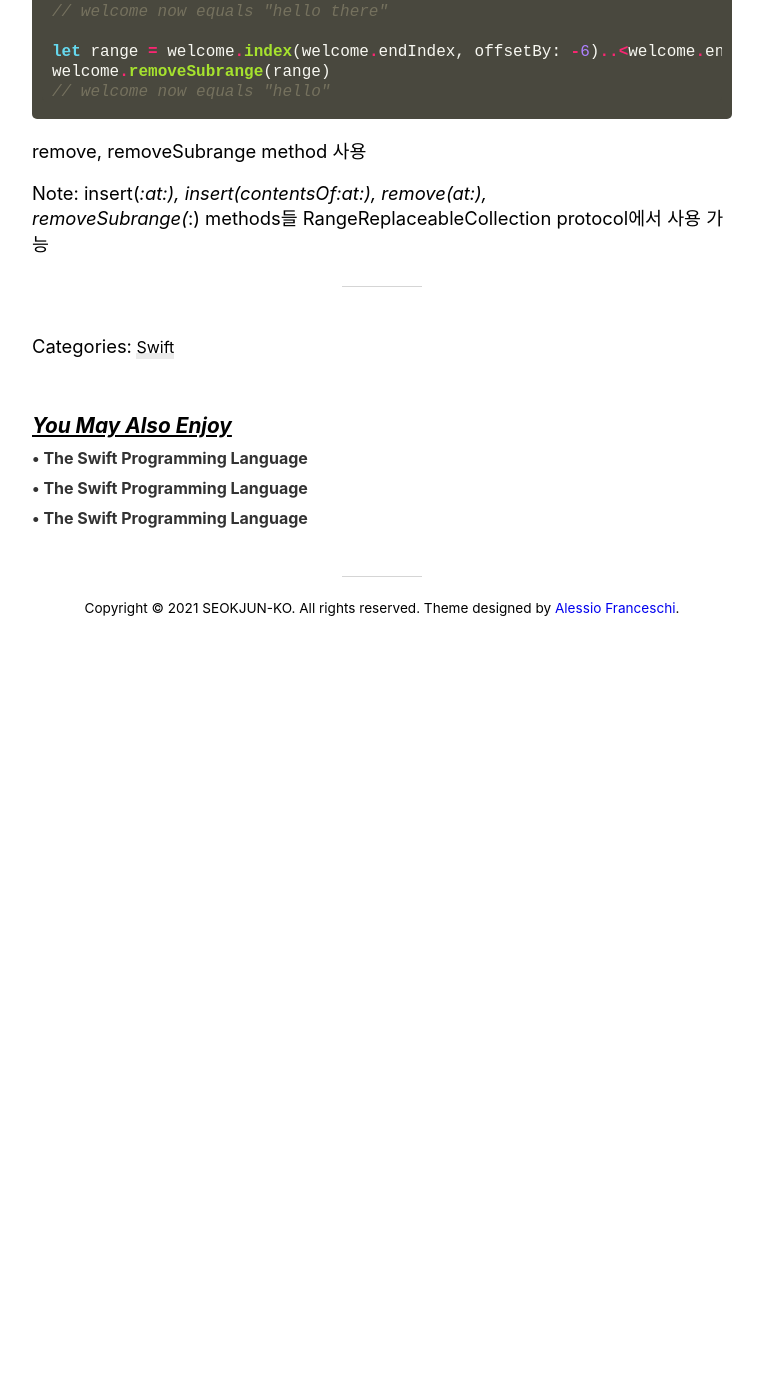
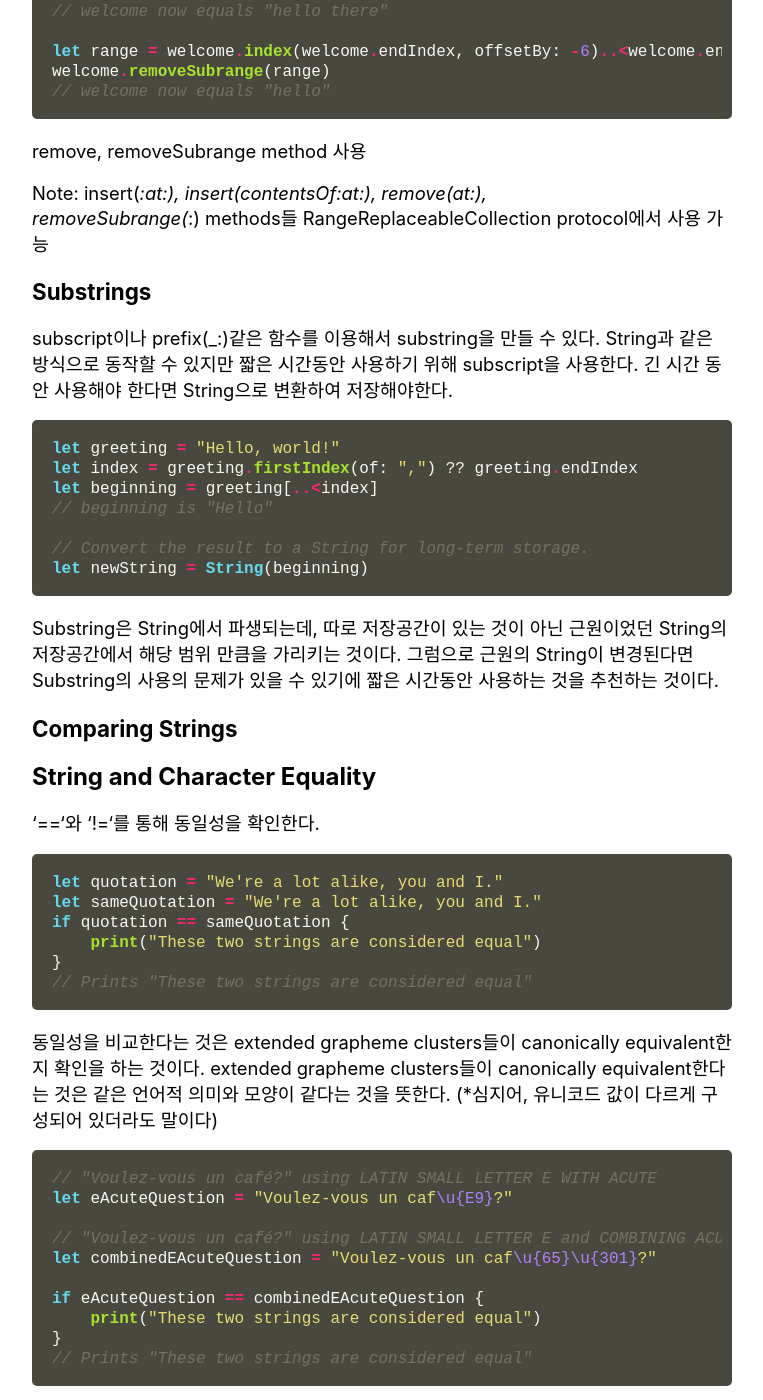
Before and after one commit to SEOKJUN-KO/SEOKJUN-KO.github.io, a Jekyll site: the page built from _posts/2021-05-13-4.md, in a window 1280 px wide and 1400 px high, scrolled down 2086 px. Shown: the whole window, without its empty margins (258-1021 px from the left). Built offline with Jekyll 4.4.1, drawn with Linux system fonts in a browser that asks for light colours; nearby versions of some CDN libraries; comment, search, counter and statistics services are not loaded; before the commit the page ends 2716 px from its top, so only the background shows below that; some of the changed text lies outside the part shown.

Commit message:
Update 2021-05-13-4.md

````diff
--- a/_posts/2021-05-13-4.md
+++ b/_posts/2021-05-13-4.md
@@ -90,3 +90,59 @@ welcome.removeSubrange(range)
 remove, removeSubrange method 사용
 
 Note: insert(_:at:), insert(contentsOf:at:), remove(at:), removeSubrange(_:) methods들 RangeReplaceableCollection protocol에서 사용 가능
+
+### Substrings
+subscript이나  prefix(_:)같은 함수를 이용해서 substring을 만들 수 있다. String과 같은 방식으로 동작할 수 있지만 짧은 시간동안 사용하기 위해 subscript을 사용한다. 긴 시간 동안 사용해야 한다면 String으로 변환하여 저장해야한다.
+
+``` swift
+let greeting = "Hello, world!"
+let index = greeting.firstIndex(of: ",") ?? greeting.endIndex
+let beginning = greeting[..<index]
+// beginning is "Hello"
+
+// Convert the result to a String for long-term storage.
+let newString = String(beginning)
+```
+Substring은 String에서 파생되는데, 따로 저장공간이 있는 것이 아닌  근원이었던 String의 저장공간에서 해당 범위 만큼을 가리키는 것이다. 그럼으로 근원의 String이 변경된다면 Substring의 사용의 문제가 있을 수 있기에 짧은 시간동안 사용하는 것을 추천하는 것이다.
+
+### Comparing Strings
+
+## String and Character Equality
+‘==‘와 ‘!=‘를 통해 동일성을 확인한다.
+
+``` swift
+let quotation = "We're a lot alike, you and I."
+let sameQuotation = "We're a lot alike, you and I."
+if quotation == sameQuotation {
+    print("These two strings are considered equal")
+}
+// Prints "These two strings are considered equal"
+```
+동일성을 비교한다는 것은 extended grapheme clusters들이 canonically equivalent한지 확인을 하는 것이다.
+extended grapheme clusters들이 canonically equivalent한다는 것은 같은 언어적 의미와 모양이 같다는 것을 뜻한다. (*심지어, 유니코드 값이 다르게 구성되어 있더라도 말이다)
+
+``` swift
+// "Voulez-vous un café?" using LATIN SMALL LETTER E WITH ACUTE
+let eAcuteQuestion = "Voulez-vous un caf\u{E9}?"
+
+// "Voulez-vous un café?" using LATIN SMALL LETTER E and COMBINING ACUTE ACCENT
+let combinedEAcuteQuestion = "Voulez-vous un caf\u{65}\u{301}?"
+
+if eAcuteQuestion == combinedEAcuteQuestion {
+    print("These two strings are considered equal")
+}
+// Prints "These two strings are considered equal"
+```
+위 코드는 라틴어 e에 악센트를 더한 것이 é가 되는데, 언어적 의미와 모양이 같아지기 때문에 canonically equivalent하다.
+
+``` swift
+let latinCapitalLetterA: Character = "\u{41}"
+
+let cyrillicCapitalLetterA: Character = "\u{0410}"
+
+if latinCapitalLetterA != cyrillicCapitalLetterA {
+    print("These two characters aren't equivalent.")
+}
+// Prints "These two characters aren't equivalent."
+```
+위 코드는 라틴어 A와 러시아어 A를 비교하는 것인데, 모양은 같지만 의미가 다르기 때문에 canonically equivalent하지 않다.
````
